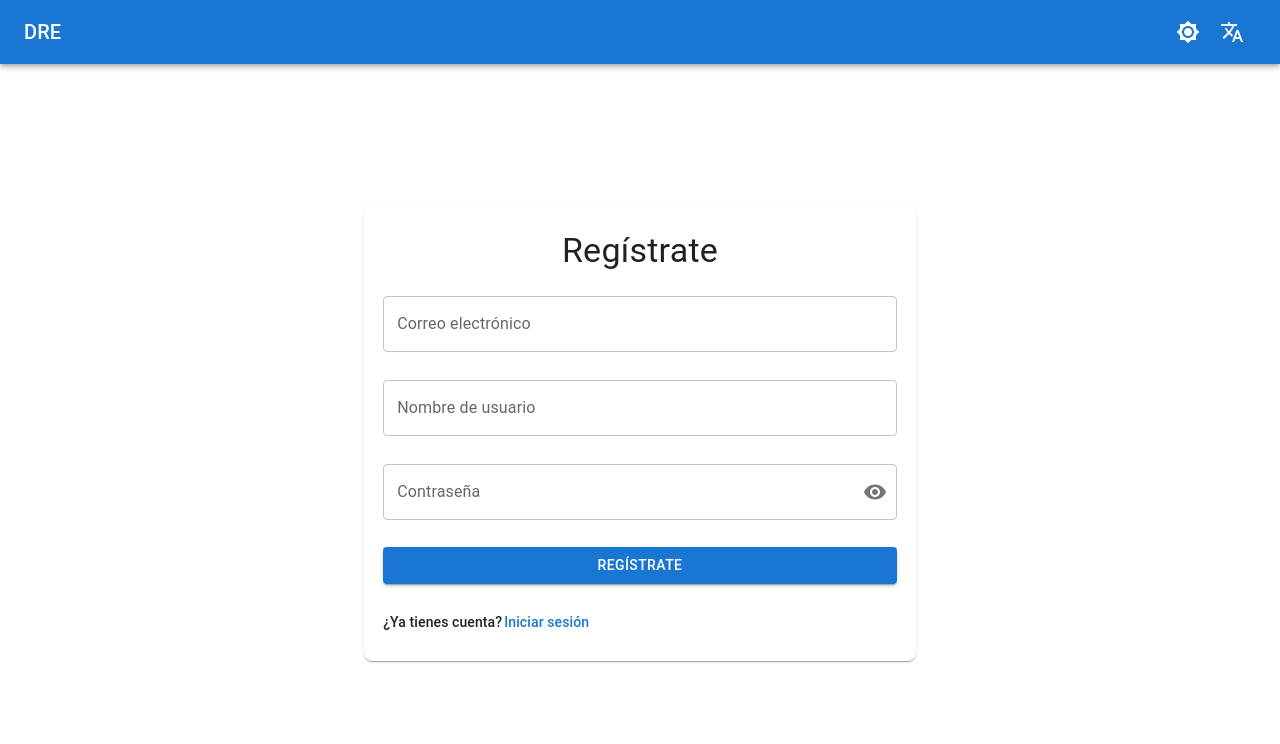
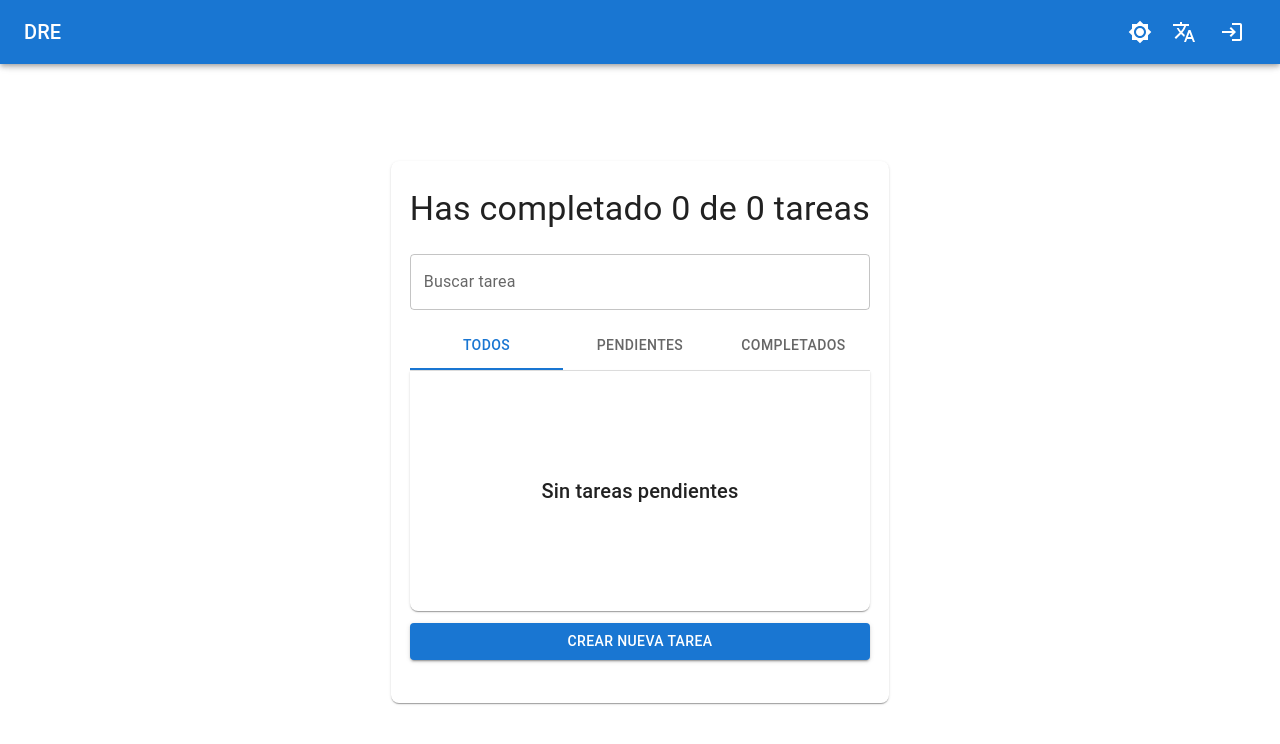
Before and after one commit to rodriguezespinoza0795/5-todo-task, a React (Vite) app: page / in a window 1280 px wide. Shown: the top 744 px of the page. Built offline with nearby package versions, Linux system fonts and the light colour scheme.

Commit message:
add react router

```diff
--- a/package.json
+++ b/package.json
@@ -24,7 +24,8 @@
     "react": "^18.2.0",
     "react-dom": "^18.2.0",
     "react-hook-form": "^7.43.9",
-    "react-i18next": "^12.2.0"
+    "react-i18next": "^12.2.0",
+    "react-router-dom": "^6.10.0"
   },
   "devDependencies": {
     "@testing-library/jest-dom": "^5.16.5",
--- a/src/App.tsx
+++ b/src/App.tsx
@@ -1,7 +1,15 @@
-import { SignUp } from '~/pages';
+import { BrowserRouter } from 'react-router-dom';
+import { Suspense } from 'react';
+import { AppRouter } from './Router';
 
 function App() {
-  return <SignUp />;
+  return (
+    <BrowserRouter>
+      <Suspense fallback={'Cargando...'}>
+        <AppRouter />
+      </Suspense>
+    </BrowserRouter>
+  );
 }
 
 export default App;
--- /dev/null
+++ b/src/Router.tsx
@@ -0,0 +1,12 @@
+import { Route, Routes } from 'react-router-dom';
+import { TodoTask, SignIn, SignUp } from './pages';
+
+export const AppRouter = () => {
+  return (
+    <Routes>
+      <Route path='/' element={<TodoTask />} />
+      <Route path='/SignIn' element={<SignIn />} />
+      <Route path='/SignUp' element={<SignUp />} />
+    </Routes>
+  );
+};
--- a/src/components/AppBar/DrawerAppBar.tsx
+++ b/src/components/AppBar/DrawerAppBar.tsx
@@ -1,3 +1,4 @@
+import { useState } from 'react';
 import {
   AppBar,
   Box,
@@ -12,6 +13,8 @@ import {
   Typography,
   IconButton,
   Tooltip,
+  Menu,
+  MenuItem,
 } from '@mui/material';
 import MenuIcon from '@mui/icons-material/Menu';
 import TranslateIcon from '@mui/icons-material/Translate';
@@ -19,6 +22,9 @@ import Brightness4Icon from '@mui/icons-material/Brightness4';
 import Brightness7Icon from '@mui/icons-material/Brightness7';
 import { useTranslation } from 'react-i18next';
 import { useTheme } from '@mui/material/styles';
+import AccountCircle from '@mui/icons-material/AccountCircle';
+import { useNavigate } from 'react-router-dom';
+import LoginIcon from '@mui/icons-material/Login';
 import { DrawerAppBarProps } from './DrawerAppBar.types';
 import { useDrawerAppbar } from './useDrawerAppBar';
 import { useThemeMode } from '~/context';
@@ -31,6 +37,17 @@ export default function DrawerAppBar(props: DrawerAppBarProps) {
   const theme = useTheme();
   const colorMode = useThemeMode();
   const { handleDrawerToggle, handleLanguage, mobileOpen } = useDrawerAppbar();
+  const [auth, setAuth] = useState(false);
+  const [anchorEl, setAnchorEl] = useState<null | HTMLElement>(null);
+  const navigate = useNavigate();
+
+  const handleMenu = (event: React.MouseEvent<HTMLElement>) => {
+    setAnchorEl(event.currentTarget);
+  };
+
+  const handleClose = () => {
+    setAnchorEl(null);
+  };
 
   const drawer = (
     <Box onClick={handleDrawerToggle} sx={{ textAlign: 'center' }}>
@@ -61,7 +78,7 @@ export default function DrawerAppBar(props: DrawerAppBarProps) {
     <Box sx={{ display: 'flex' }}>
       <CssBaseline />
       <AppBar component='nav'>
-        <Toolbar>
+        <Toolbar sx={{ justifyContent: 'space-between' }}>
           <IconButton
             color='inherit'
             aria-label='open drawer'
@@ -78,7 +95,7 @@ export default function DrawerAppBar(props: DrawerAppBarProps) {
           >
             DRE
           </Typography>
-          <Box sx={{ display: { xs: 'none', sm: 'block' } }}>
+          <Box sx={{ display: { xs: 'none', sm: 'flex' } }}>
             <Tooltip title={theme.palette.mode === 'dark' ? t('lightMode') : t('darkMode')}>
               <IconButton sx={{ ml: 1 }} onClick={colorMode?.toggleColorMode} color='inherit'>
                 {theme.palette.mode === 'light' ? <Brightness7Icon /> : <Brightness4Icon />}
@@ -97,6 +114,50 @@ export default function DrawerAppBar(props: DrawerAppBarProps) {
               </IconButton>
             </Tooltip>
           </Box>
+          {auth ? (
+            <div>
+              <IconButton
+                size='large'
+                aria-label='account of current user'
+                aria-controls='menu-appbar'
+                aria-haspopup='true'
+                onClick={handleMenu}
+                color='inherit'
+              >
+                <AccountCircle />
+              </IconButton>
+              <Menu
+                id='menu-appbar'
+                anchorEl={anchorEl}
+                anchorOrigin={{
+                  vertical: 'top',
+                  horizontal: 'right',
+                }}
+                keepMounted
+                transformOrigin={{
+                  vertical: 'top',
+                  horizontal: 'right',
+                }}
+                open={Boolean(anchorEl)}
+                onClose={handleClose}
+              >
+                <MenuItem onClick={handleClose}>{t('signIn')}</MenuItem>
+              </Menu>
+            </div>
+          ) : (
+            <Tooltip title={t('signIn')}>
+              <IconButton
+                size='large'
+                aria-label='language system'
+                aria-controls='menu-appbar'
+                aria-haspopup='true'
+                onClick={() => navigate('/signIn')}
+                color='inherit'
+              >
+                <LoginIcon />
+              </IconButton>
+            </Tooltip>
+          )}
         </Toolbar>
       </AppBar>
       <Box component='nav'>
--- a/src/pages/SignIn/SignIn.tsx
+++ b/src/pages/SignIn/SignIn.tsx
@@ -19,7 +19,7 @@ import { useForm } from 'react-hook-form';
 import { useTranslation } from 'react-i18next';
 import { has } from 'lodash';
 import { Visibility, VisibilityOff } from '@mui/icons-material';
-import { DrawerAppBar } from '~/components';
+import { useNavigate } from 'react-router-dom';
 
 export interface SignInFormValues {
   email: string;
@@ -34,9 +34,11 @@ function SignIn() {
   } = useForm<SignInFormValues>();
 
   const { t } = useTranslation('common');
+  const navigate = useNavigate();
 
   const onSubmit = handleSubmit((data) => {
     console.log('data', data);
+    navigate('/');
   });
 
   const [showPassword, setShowPassword] = useState(false);
@@ -54,7 +56,6 @@ function SignIn() {
         justifyContent='center'
         sx={{ minHeight: '100vh', maxWidth: '600px' }}
       >
-        <DrawerAppBar>
         <Grid item>
           <Paper sx={{ padding: '1.2em', borderRadius: '0.5em' }}>
             <Typography sx={{ mt: 1, mb: 1, textAlign: 'center' }} variant='h4'>
@@ -117,13 +118,12 @@ function SignIn() {
               <Typography sx={{ mt: 1, mb: 1, textAlign: 'center' }} variant='subtitle2'>
                 {t('noAccount')}
               </Typography>
-                <Link href='#' underline='hover' variant='subtitle2'>
+              <Link onClick={() => navigate('/signUp')} underline='hover' variant='subtitle2'>
                 {t('signUp')}
               </Link>
             </Box>
           </Paper>
         </Grid>
-        </DrawerAppBar>
       </Grid>
     </Container>
   );
--- a/src/pages/SignUp/SignUp.tsx
+++ b/src/pages/SignUp/SignUp.tsx
@@ -19,7 +19,7 @@ import { useForm } from 'react-hook-form';
 import { useTranslation } from 'react-i18next';
 import { has } from 'lodash';
 import { Visibility, VisibilityOff } from '@mui/icons-material';
-import { DrawerAppBar } from '~/components';
+import { useNavigate } from 'react-router-dom';
 
 export interface SignUpFormValues {
   email: string;
@@ -35,9 +35,11 @@ function SignUp() {
   } = useForm<SignUpFormValues>();
 
   const { t } = useTranslation('common');
+  const navigate = useNavigate();
 
   const onSubmit = handleSubmit((data) => {
     console.log('data', data);
+    navigate('/signIn');
   });
 
   const [showPassword, setShowPassword] = useState(false);
@@ -55,7 +57,6 @@ function SignUp() {
         justifyContent='center'
         sx={{ minHeight: '100vh', maxWidth: '600px' }}
       >
-        <DrawerAppBar>
         <Grid item>
           <Paper sx={{ padding: '1.2em', borderRadius: '0.5em' }}>
             <Typography sx={{ mt: 1, mb: 1, textAlign: 'center' }} variant='h4'>
@@ -131,13 +132,12 @@ function SignUp() {
               <Typography sx={{ mt: 1, mb: 1, textAlign: 'center' }} variant='subtitle2'>
                 {t('haveAccount')}
               </Typography>
-                <Link href='#' underline='hover' variant='subtitle2'>
+              <Link onClick={() => navigate('/signIn')} underline='hover' variant='subtitle2'>
                 {t('signIn')}
               </Link>
             </Box>
           </Paper>
         </Grid>
-        </DrawerAppBar>
       </Grid>
     </Container>
   );
```
Also changed, not shown: 1 other file (tests, documents, lock files or other folders). Lines whose indentation alone changed are shown as unchanged.
